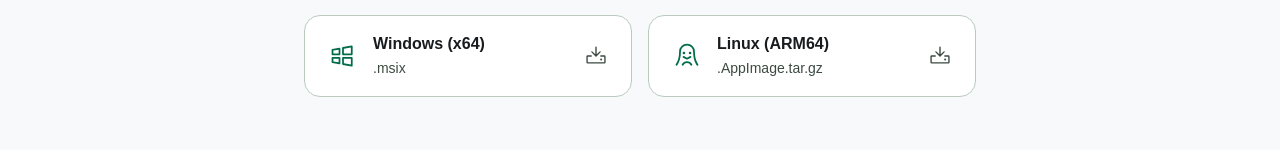
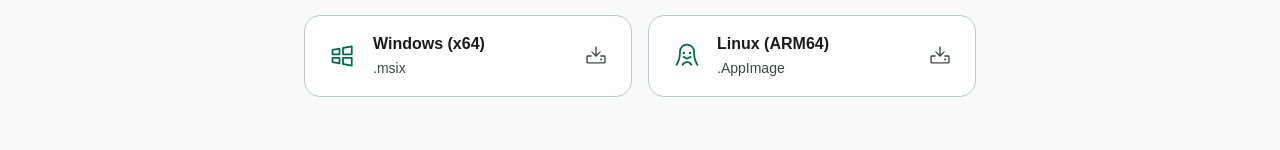
Before and after one commit to ok/mirall-website, a React (Vite) app: page /download in a window 1280 px wide. Shown: the part 746-896 px from the top of the page. Built offline with nearby package versions, Linux system fonts and the light colour scheme.

Commit message:
[fix] Correct the Linux download format label
The download page advertised Linux as .AppImage.tar.gz. No such object
exists — the bucket 404s it and /download/linux-x64 redirects to a plain
.AppImage.

```diff
--- a/src/pages/Download.tsx
+++ b/src/pages/Download.tsx
@@ -18,8 +18,8 @@
   { key: 'darwin-arm64', Icon: AppleLogo, translationKey: 'download.platforms.macArm', format: '.dmg' },
   { key: 'darwin-x64', Icon: AppleLogo, translationKey: 'download.platforms.macIntel', format: '.dmg' },
   { key: 'win32-x64', Icon: WindowsLogo, translationKey: 'download.platforms.windows', format: '.msix' },
-  { key: 'linux-x64', Icon: LinuxLogo, translationKey: 'download.platforms.linuxX64', format: '.AppImage.tar.gz' },
-  { key: 'linux-arm64', Icon: LinuxLogo, translationKey: 'download.platforms.linuxArm', format: '.AppImage.tar.gz' },
+  { key: 'linux-x64', Icon: LinuxLogo, translationKey: 'download.platforms.linuxX64', format: '.AppImage' },
+  { key: 'linux-arm64', Icon: LinuxLogo, translationKey: 'download.platforms.linuxArm', format: '.AppImage' },
 ]
 
 export default function Download() {
```
